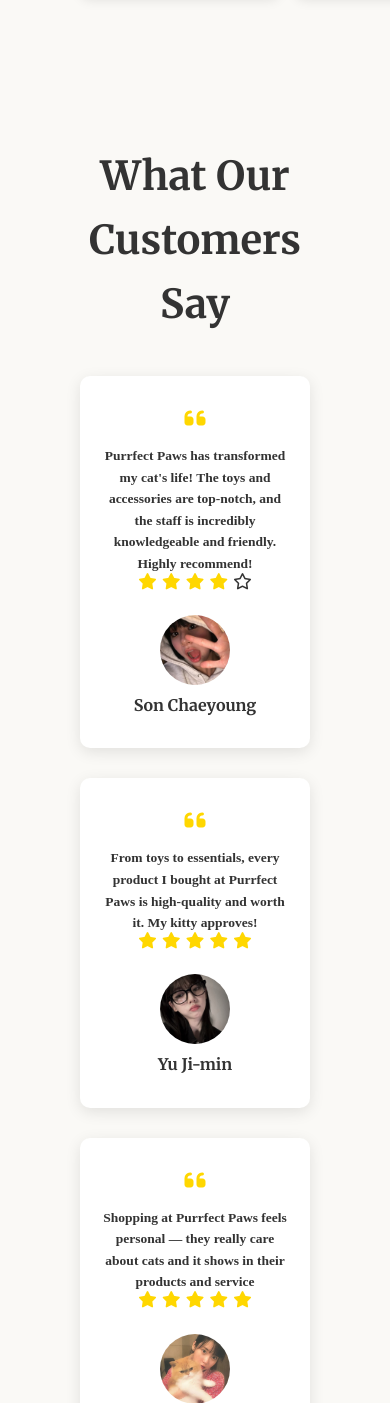
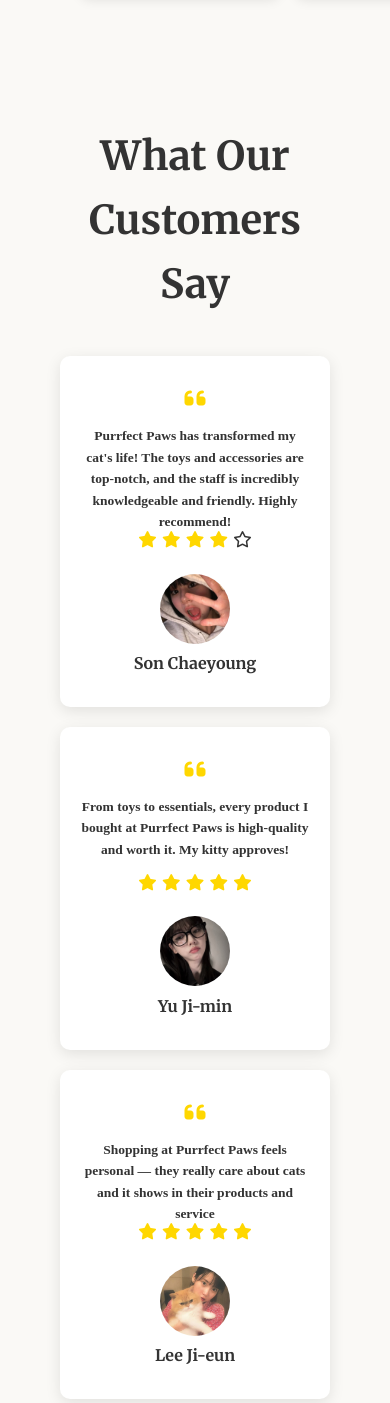
Before and after one commit to katakumidesu/Purrfect-Paws, a PHP site: page / in a window 390 px wide; the page is wider, and only the part inside the window is pictured. Shown: the part 4712-6115 px from the top of that part. Run offline with PHP 8.4, Linux system fonts and the light colour scheme; data comes from the database, SQL or seed files in the repository; data that the repository does not hold is empty; some libraries are stand-ins or nearby versions.

Commit message:
90thhh committtt

```diff
--- a/html/css/kumi.css
+++ b/html/css/kumi.css
@@ -350,6 +350,17 @@ button:hover {
 .testimonial-card h3 {
   margin-top: 10px;
   font-weight: bold;
+}
+
+@media (max-width: 768px) {
+  .testimonial {
+    padding: 60px 20px;
+  }
+  .testimonial-container {
+    flex-direction: column;
+    align-items: center;
+    gap: 20px;
+  }
 }
 
 
--- a/html/index.php
+++ b/html/index.php
@@ -448,6 +448,9 @@ session_start();
       modal.style.alignItems = 'center';
       modal.style.justifyContent = 'center';
       modal.style.zIndex = '9999';
+      modal.setAttribute('role','dialog');
+      modal.setAttribute('aria-modal','true');
+      modal.setAttribute('aria-label','Testimonial details');
       modal.innerHTML = `
         <div style="background:#fff;border-radius:10px;max-width:360px;width:90%;padding:32px 28px;box-shadow:0 18px 45px rgba(15,23,42,.35);position:relative;text-align:center;">
           <button type="button" id="tmClose" style="position:absolute;top:10px;right:12px;border:none;background:transparent;font-size:20px;cursor:pointer;line-height:1;">&times;</button>
@@ -458,8 +461,18 @@ session_start();
           <div id="tmName" style="font-weight:600;color:#111;font-size:15px;"></div>
         </div>`;
       document.body.appendChild(modal);
-      modal.addEventListener('click', function(e){ if (e.target === modal) modal.style.display='none'; });
-      modal.querySelector('#tmClose').addEventListener('click', function(){ modal.style.display='none'; });
+      const closeBtn = modal.querySelector('#tmClose');
+      const closeModal = function(){
+        modal.style.display = 'none';
+        document.removeEventListener('keydown', onKey);
+      };
+      const onKey = function(e){
+        if (e.key === 'Escape') closeModal();
+      };
+      modal.addEventListener('click', function(e){ if (e.target === modal) closeModal(); });
+      if (closeBtn) closeBtn.addEventListener('click', function(){ closeModal(); });
+      modal._pp_closeModal = closeModal;
+      modal._pp_onKey = onKey;
     }
 
     const quoteEl = modal.querySelector('#tmQuote');
@@ -486,6 +499,9 @@ session_start();
           }
         }
         modal.style.display = 'flex';
+        if (typeof modal._pp_onKey === 'function'){
+          document.addEventListener('keydown', modal._pp_onKey);
+        }
       });
     });
   });
```
